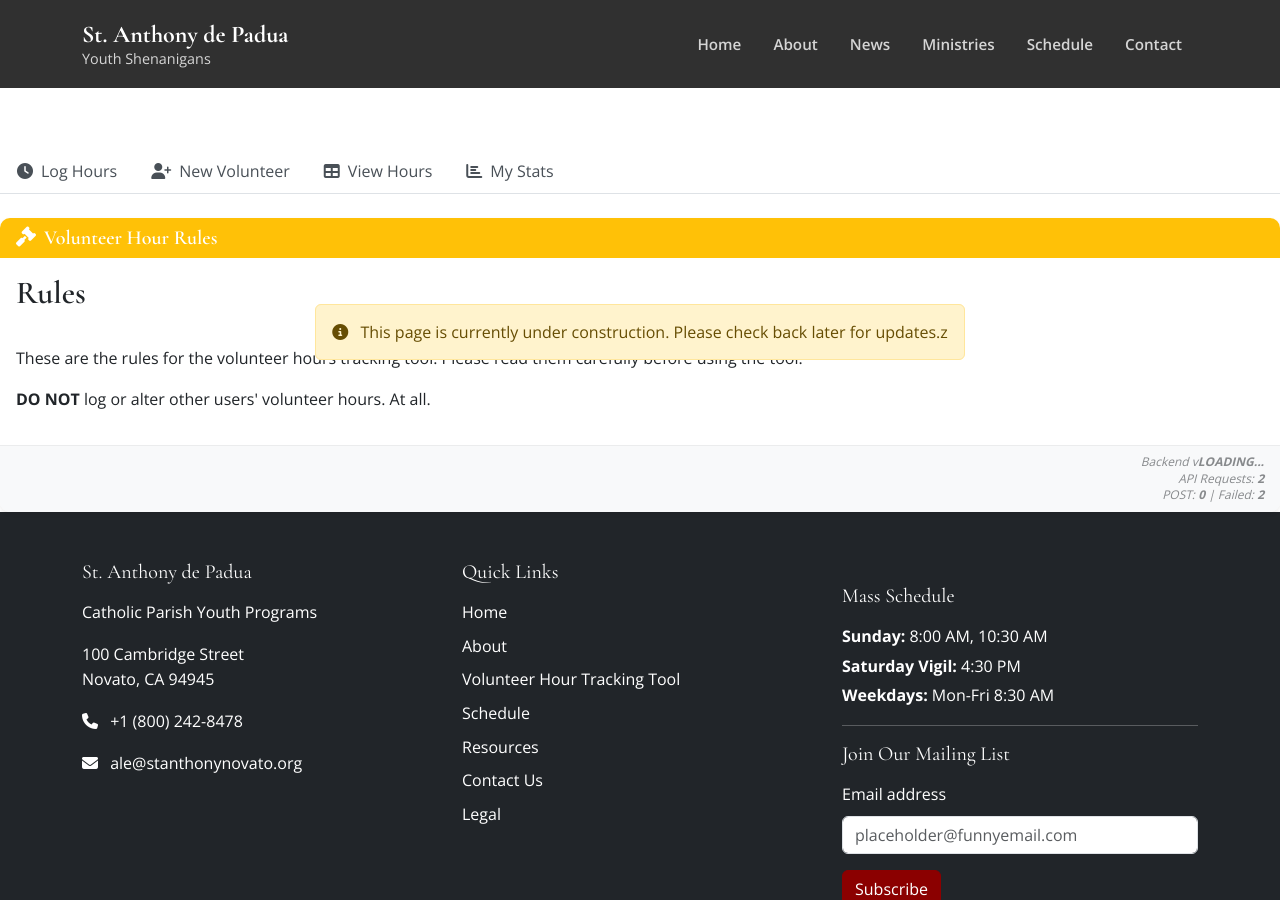
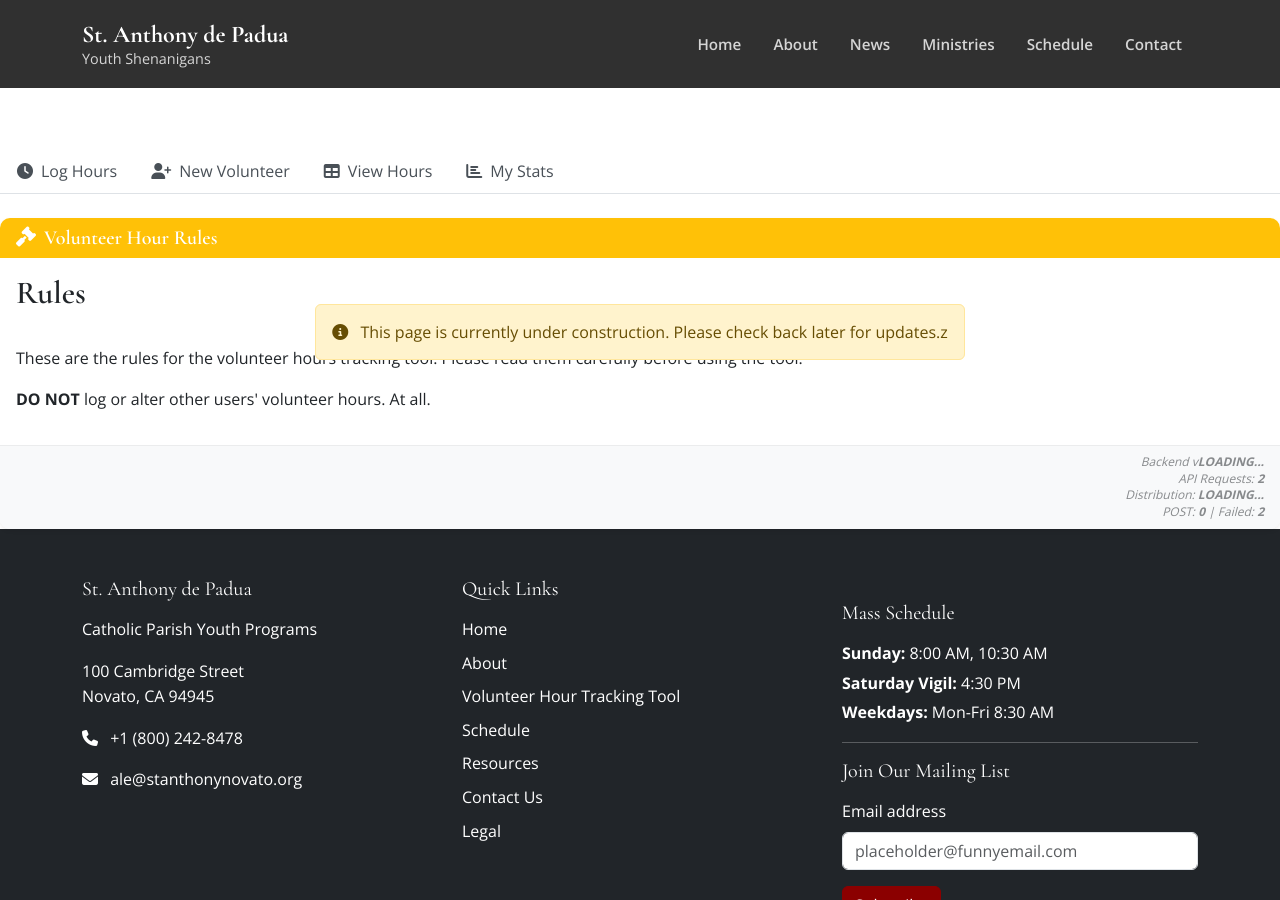
Before and after one commit to StAnthonyNovato/SAY-Website, a Jekyll site: the page built from pages/hourTool.html, in a window 1280 px wide and 900 px high. Built offline with Jekyll 4.4.1, drawn with Linux system fonts in a browser that asks for light colours; part of the change alters nothing that is shown.

```diff
--- a/_config.yml
+++ b/_config.yml
@@ -10,7 +10,7 @@ admin_email: damien@alphagame.dev
 # TODO: Add this at launch.
 # tracking_id:
 
-force_backend_url: "http://127.0.0.1:8000/api" # Temporary for local testing FIXME: Remove this line
+# force_backend_url: "http://127.0.0.1:8000/api" # Temporary for local testing FIXME: Remove this line
 permalink: /news/:year/:month/:title
 description: >- # this means to ignore newlines until "baseurl:"
   St. Anthony de Padua Catholic Parish Confirmation Program, guiding youth
--- a/_includes/volunteer-hours/card-footer.html
+++ b/_includes/volunteer-hours/card-footer.html
@@ -3,6 +3,7 @@
   <small class="volunteer-hours-footer text-muted">
     <span class="d-block">Backend v<span class="fw-bold" id="backendVersion{{ include.id }}">LOADING...</span></span>
     <span class="d-block">API Requests: <span class="fw-bold" id="apiRequests{{ include.id }}">LOADING...</span></span>
+    <span class="d-block">Distribution: <span class="fw-bold reqDist">LOADING...</span></span>
     <span class="d-block">POST: <span class="fw-bold" id="postRequests{{ include.id }}">0</span> | Failed: <span class="fw-bold" id="failedRequests{{ include.id }}">0</span></span>
   </small>
 </div>
--- a/_layouts/default.html
+++ b/_layouts/default.html
@@ -14,40 +14,10 @@
     {% if site.force_backend_url %}
       window.backendBaseURL = "{{ site.force_backend_url }}";
     {% else %}
-      window.backendBaseURL = "{% if jekyll.environment == 'development' %}http://localhost:8000/api{% else %}https://stanthonyyouth.alphagame.dev/api{% endif %}";
+      window.backendBaseURL = "{% if jekyll.environment == 'development' %}http://localhost:8000/api{% else %}https://api.stanthonyyouth.org/api{% endif %}";
     {% endif %}
   </script>
-  <script>
-  window.originalFetch = window.fetch;
-
-  // monkey patch fetch
-  window.fetch = function(...args) {
-    const url = args[0];
-    console.log("USING CUSTOM FETCH");
-    if (typeof url === "string" && url.includes(window.backendBaseURL)) {
-      // Modify the URL as needed
-      console.log("Custom fetch called for:", url);
-      return window.originalFetch(...args).then(response => {
-        let serverNode;
-        // Gunicorn seems to be lowercasing header names. Big headache
-        if (response.headers) {
-          console.log(response.headers);
-          serverNode = response.headers.get("x-server-node") || response.headers.get("X-Server-Node");
-          console.log("X-Server-Node:", serverNode);
-        } else {
-          console.warn("Response headers are null or undefined.");
-        }
-        return response;
-      }).catch(error => {
-        console.error("Fetch error:", error);
-        throw error;
-      });
-    }
-    return window.originalFetch(...args);
-  };
-
-  fetch(window.backendBaseURL + "/some-endpoint")
-</script>
+  <script defer src="{{ '/assets/js/fetchMonkeyPatch.js' | relative_url }}"></script>
   <!-- google analytics (gtag.js) -->
   {% if site.tracking_id %}
     <script async src="https://www.googletagmanager.com/gtag/js?id={{ site.tracking_id }}"></script>
--- /dev/null
+++ b/assets/js/fetchMonkeyPatch.js
@@ -0,0 +1,61 @@
+// Copyright (c) 2025 Damien Boisvert (AlphaGameDeveloper)
+//
+// This software is released under the MIT License.
+// https://opensource.org/licenses/MIT
+
+window.originalFetch = window.fetch;
+
+(() => {
+    console.log("[fetchMonkeyPatch] Loaded :3");
+})();
+
+var requestInstanceHits = {};
+
+var customEffects = () => {}; // nothing by default
+
+// monkey patch fetch
+window.fetch = function (...args) {
+    const url = args[0];
+    if (typeof url === "string" && url.includes(window.backendBaseURL)) {
+        // Modify the URL as needed
+        console.log("Custom fetch called for:", url);
+        return window.originalFetch(...args).then(response => {
+            let serverNode;
+            // Gunicorn seems to be lowercasing header names. Big headache
+            if (response.headers) {
+                console.log(response.headers);
+                serverNode = response.headers.get("x-server-node") || response.headers.get("X-Server-Node");
+                requestInstanceHits[serverNode] = (requestInstanceHits[serverNode] || 0) + 1;
+                console.log(`[fetchMonkeyPatch] Response from server node: ${serverNode}. This node has handled ${requestInstanceHits[serverNode]} requests so far.`);
+            } else {
+                console.warn("Response headers are null or undefined.");
+            }
+            customEffects();
+            return response;
+        }).catch(error => {
+            console.error("Fetch error:", error);
+            throw error;
+        });
+    }
+    return window.originalFetch(...args);
+};
+
+// if /hours or /volunteer-hours
+if (window.location.pathname.includes("/hours") || window.location.pathname.includes("/volunteer-hours")) {
+    customEffects = () => {
+        nameStrippedHostNumbers = {};
+
+        for (const [key, value] of Object.entries(requestInstanceHits)) {
+            // FMT: say-backend-1 = 1
+            const strippedKey = key.replace(/\D+/g, '');
+
+            nameStrippedHostNumbers[strippedKey] = (nameStrippedHostNumbers[strippedKey] || 0) + value;
+
+            console.log(`Server ${key} (stripped to ${strippedKey}) has handled ${value} requests.`);
+            document.querySelectorAll(".reqDist").forEach((el) => {
+                el.innerText = Object.entries(nameStrippedHostNumbers).map(([k, v]) => `Node ${k}: ${v}`).join(", ");
+            });
+        }
+        console.log("[fetchMonkeyPatch] Request counts by server type:", nameStrippedHostNumbers);
+    }
+}
--- /dev/null
+++ b/assets/js/volunteer-hours-hidedebug.js
@@ -0,0 +1,26 @@
+// Copyright (c) 2025 Damien Boisvert (AlphaGameDeveloper)
+//
+// This software is released under the MIT License.
+// https://opensource.org/licenses/MIT
+
+console.log("[volunteer-hours-hidedebug] Loaded :3");
+
+window.addEventListener('resize', () => {
+    // check if on desktop or mobile
+    const isMobile = window.innerWidth <= 768; // Example threshold for mobile devices
+    console.log('The window has been resized!', { width: window.innerWidth, height: window.innerHeight, mobile: isMobile });
+
+    if (isMobile) {
+        document.querySelectorAll(".reqDist").forEach((el) => {
+            el.classList.add("vanish")
+            el.parentElement.style.display = "none";
+            el.parentElement.classList.remove("d-block");
+        });
+    } else {
+        document.querySelectorAll(".reqDist").forEach((el) => {
+            el.classList.remove("vanish")
+            el.parentElement.style.display = "block";
+            el.parentElement.classList.add("d-block");
+        });
+    }
+});
--- a/pages/hourTool.html
+++ b/pages/hourTool.html
@@ -103,3 +103,4 @@ permalink: /volunteer-hours
   </div>
 
 <script src="{{ '/assets/js/volunteer-hours.js' | relative_url }}"></script>
+<script src="{{ '/assets/js/volunteer-hours-hidedebug.js' | relative_url }}"></script>
```
